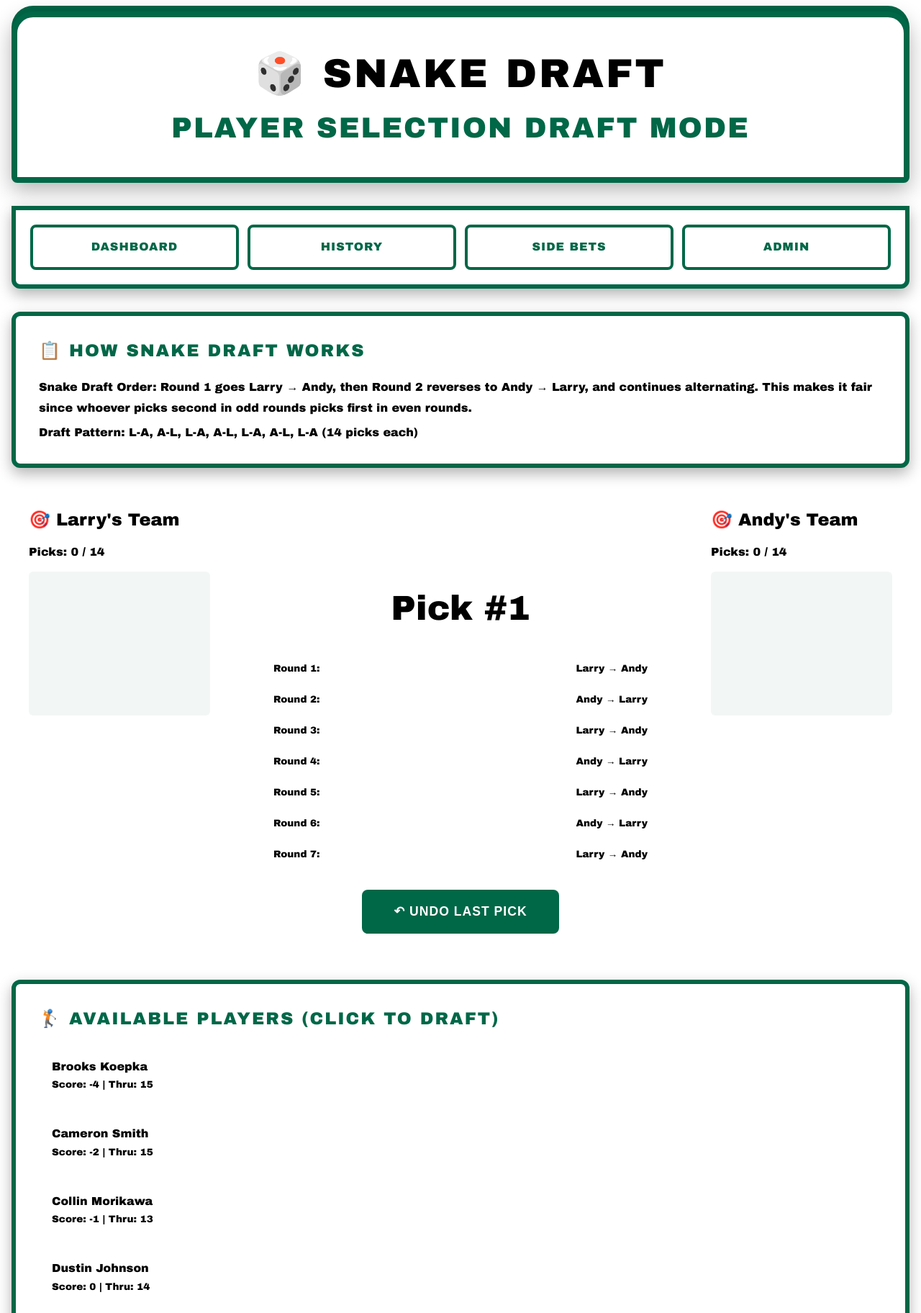
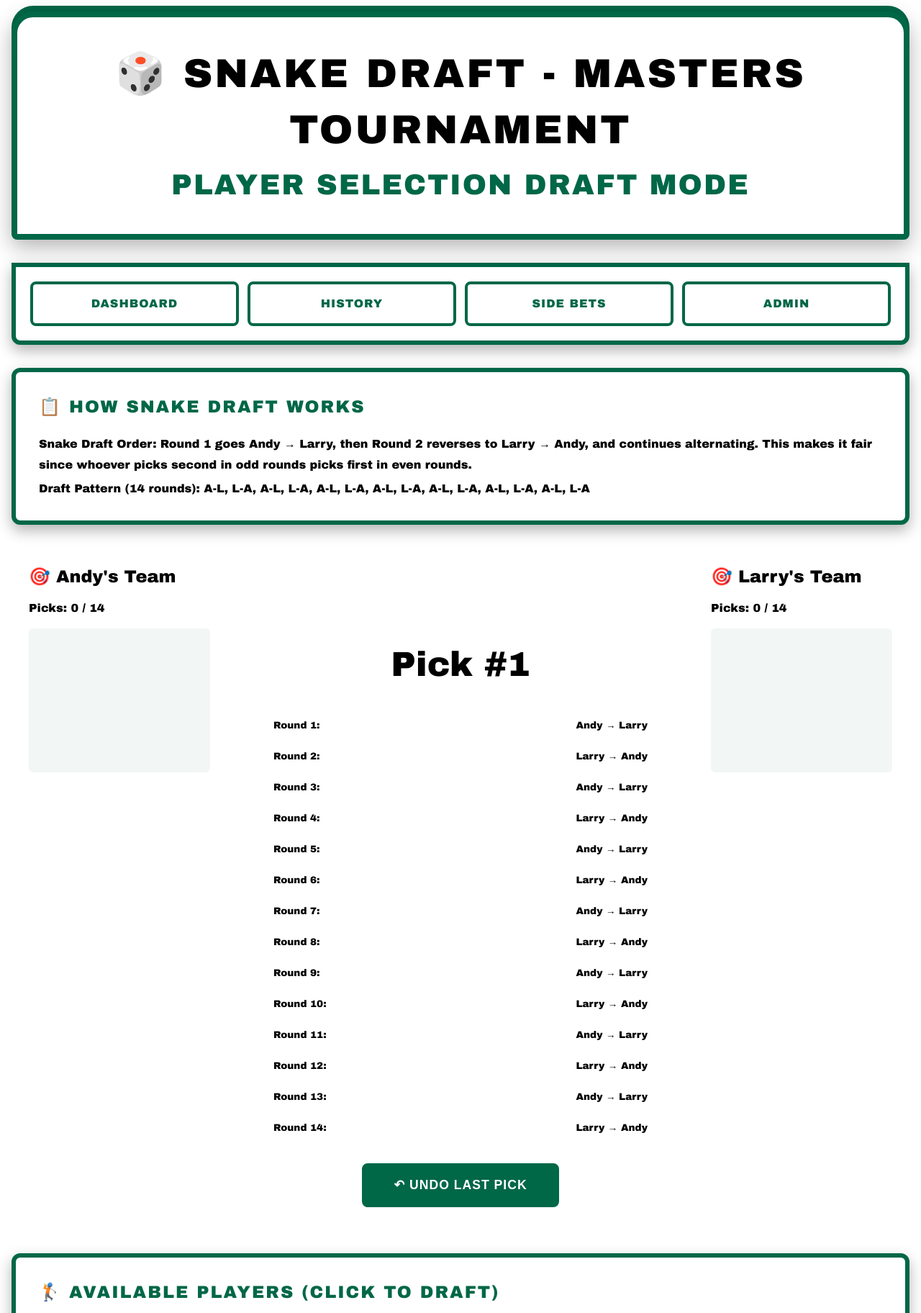
Before and after one commit to soverylarry/golf-betting-app, a Flask app: page /draft in a window 1280 px wide. Shown: the top 1824 px of the page at 72% size. Run offline with Flask 3, Linux system fonts and the light colour scheme.

Commit message:
Update draft.html

```diff
--- a/templates/draft.html
+++ b/templates/draft.html
@@ -137,7 +137,7 @@
 <body>
     <div class="container">
         <header>
-            <h1>🎲 Snake Draft</h1>
+            <h1>🎲 Snake Draft - Masters Tournament</h1>
             <p class="tournament-name">Player Selection Draft Mode</p>
         </header>
 
@@ -151,28 +151,28 @@
         <div class="admin-section">
             <h2>📋 How Snake Draft Works</h2>
             <p style="color: var(--text-muted); line-height: 1.8;">
-                <strong>Snake Draft Order:</strong> Round 1 goes Larry → Andy, then Round 2 reverses to Andy → Larry,
+                <strong>Snake Draft Order:</strong> Round 1 goes Andy → Larry, then Round 2 reverses to Larry → Andy,
                 and continues alternating. This makes it fair since whoever picks second in odd rounds picks first in even rounds.
             </p>
             <p style="color: var(--gold); margin-top: 0.5rem;">
-                <strong>Draft Pattern:</strong> L-A, A-L, L-A, A-L, L-A, A-L, L-A (14 picks each)
+                <strong>Draft Pattern (14 rounds):</strong> A-L, L-A, A-L, L-A, A-L, L-A, A-L, L-A, A-L, L-A, A-L, L-A, A-L, L-A
             </p>
         </div>
 
         <div class="draft-container">
-            <!-- Larry's Picks -->
+            <!-- Andy's Picks (First Position - He picks first!) -->
             <div class="draft-board">
-                <h2 style="color: var(--primary-blue);">🎯 Larry's Team</h2>
+                <h2 style="color: var(--primary-red);">🎯 Andy's Team</h2>
                 <p style="color: var(--text-muted); margin-bottom: 1rem;">
-                    Picks: <strong id="larryPickCount">0</strong> / 14
+                    Picks: <strong id="andyPickCount">0</strong> / 14
                 </p>
-                <ul class="drafted-list" id="larryDrafted"></ul>
+                <ul class="drafted-list" id="andyDrafted"></ul>
             </div>
 
             <!-- Draft Order Center -->
             <div class="draft-board draft-order">
-                <div id="turnIndicator" class="turn-indicator larry-turn">
-                    Larry's Turn
+                <div id="turnIndicator" class="turn-indicator andy-turn">
+                    Andy's Turn
                 </div>
                 <div class="draft-pick-indicator" id="pickIndicator">
                     Pick #<span id="pickNumber">1</span>
@@ -180,30 +180,58 @@
                 <div class="snake-order-viz">
                     <div class="round-viz current">
                         <span>Round 1:</span>
+                        <span>Andy → Larry</span>
+                    </div>
+                    <div class="round-viz">
+                        <span>Round 2:</span>
                         <span>Larry → Andy</span>
                     </div>
                     <div class="round-viz">
-                        <span>Round 2:</span>
+                        <span>Round 3:</span>
                         <span>Andy → Larry</span>
                     </div>
                     <div class="round-viz">
-                        <span>Round 3:</span>
+                        <span>Round 4:</span>
                         <span>Larry → Andy</span>
                     </div>
                     <div class="round-viz">
-                        <span>Round 4:</span>
+                        <span>Round 5:</span>
                         <span>Andy → Larry</span>
                     </div>
                     <div class="round-viz">
-                        <span>Round 5:</span>
+                        <span>Round 6:</span>
                         <span>Larry → Andy</span>
                     </div>
                     <div class="round-viz">
-                        <span>Round 6:</span>
+                        <span>Round 7:</span>
                         <span>Andy → Larry</span>
                     </div>
                     <div class="round-viz">
-                        <span>Round 7:</span>
+                        <span>Round 8:</span>
+                        <span>Larry → Andy</span>
+                    </div>
+                    <div class="round-viz">
+                        <span>Round 9:</span>
+                        <span>Andy → Larry</span>
+                    </div>
+                    <div class="round-viz">
+                        <span>Round 10:</span>
+                        <span>Larry → Andy</span>
+                    </div>
+                    <div class="round-viz">
+                        <span>Round 11:</span>
+                        <span>Andy → Larry</span>
+                    </div>
+                    <div class="round-viz">
+                        <span>Round 12:</span>
+                        <span>Larry → Andy</span>
+                    </div>
+                    <div class="round-viz">
+                        <span>Round 13:</span>
+                        <span>Andy → Larry</span>
+                    </div>
+                    <div class="round-viz">
+                        <span>Round 14:</span>
                         <span>Larry → Andy</span>
                     </div>
                 </div>
@@ -212,13 +240,13 @@
                 </button>
             </div>
 
-            <!-- Andy's Picks -->
+            <!-- Larry's Picks -->
             <div class="draft-board">
-                <h2 style="color: var(--primary-red);">🎯 Andy's Team</h2>
+                <h2 style="color: var(--primary-blue);">🎯 Larry's Team</h2>
                 <p style="color: var(--text-muted); margin-bottom: 1rem;">
-                    Picks: <strong id="andyPickCount">0</strong> / 14
+                    Picks: <strong id="larryPickCount">0</strong> / 14
                 </p>
-                <ul class="drafted-list" id="andyDrafted"></ul>
+                <ul class="drafted-list" id="larryDrafted"></ul>
             </div>
         </div>
 
@@ -255,9 +283,23 @@
             picks: [], // Array of {team: 'larry'|'andy', player: 'name'}
             currentPick: 1,
             maxPicks: 28, // 14 per team
-            snakeOrder: ['larry', 'andy', 'andy', 'larry', 'larry', 'andy', 'andy', 'larry', 'larry', 'andy',
-                         'andy', 'larry', 'larry', 'andy', 'andy', 'larry', 'larry', 'andy', 'andy', 'larry',
-                         'larry', 'andy', 'andy', 'larry', 'larry', 'andy', 'andy', 'larry']
+            // ANDY PICKS FIRST - 14 round snake draft
+            snakeOrder: [
+                'andy', 'larry',   // Round 1: Andy → Larry
+                'larry', 'andy',   // Round 2: Larry → Andy (snake!)
+                'andy', 'larry',   // Round 3: Andy → Larry
+                'larry', 'andy',   // Round 4: Larry → Andy (snake!)
+                'andy', 'larry',   // Round 5: Andy → Larry
+                'larry', 'andy',   // Round 6: Larry → Andy (snake!)
+                'andy', 'larry',   // Round 7: Andy → Larry
+                'larry', 'andy',   // Round 8: Larry → Andy (snake!)
+                'andy', 'larry',   // Round 9: Andy → Larry
+                'larry', 'andy',   // Round 10: Larry → Andy (snake!)
+                'andy', 'larry',   // Round 11: Andy → Larry
+                'larry', 'andy',   // Round 12: Larry → Andy (snake!)
+                'andy', 'larry',   // Round 13: Andy → Larry
+                'larry', 'andy'    // Round 14: Larry → Andy (snake!)
+            ]
         };
 
         const elements = {
```
